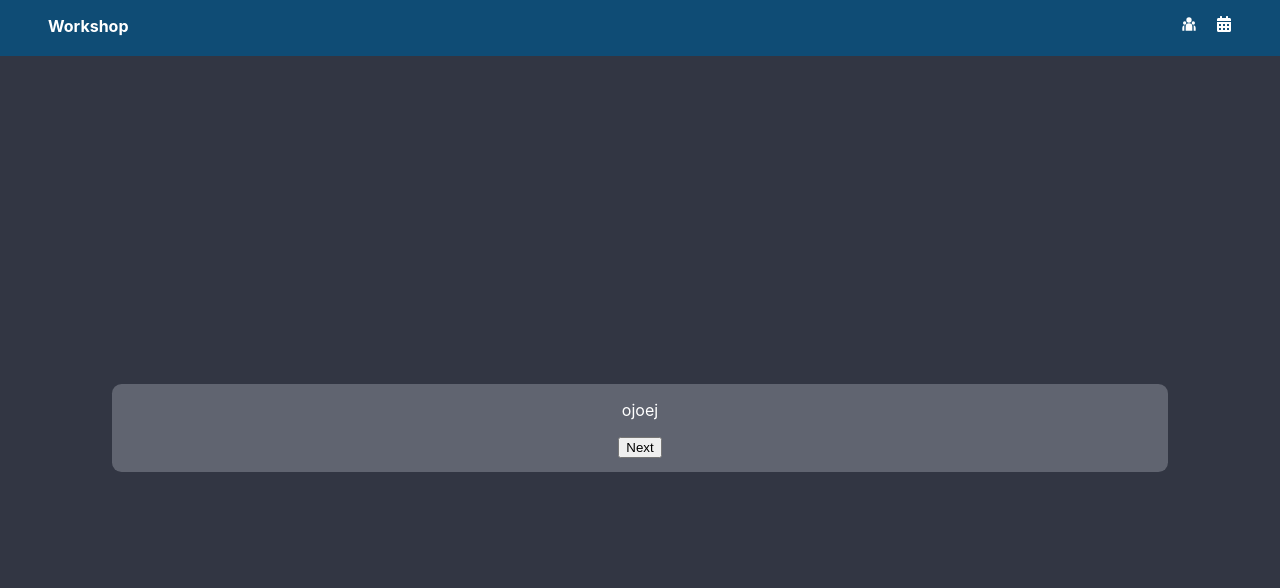
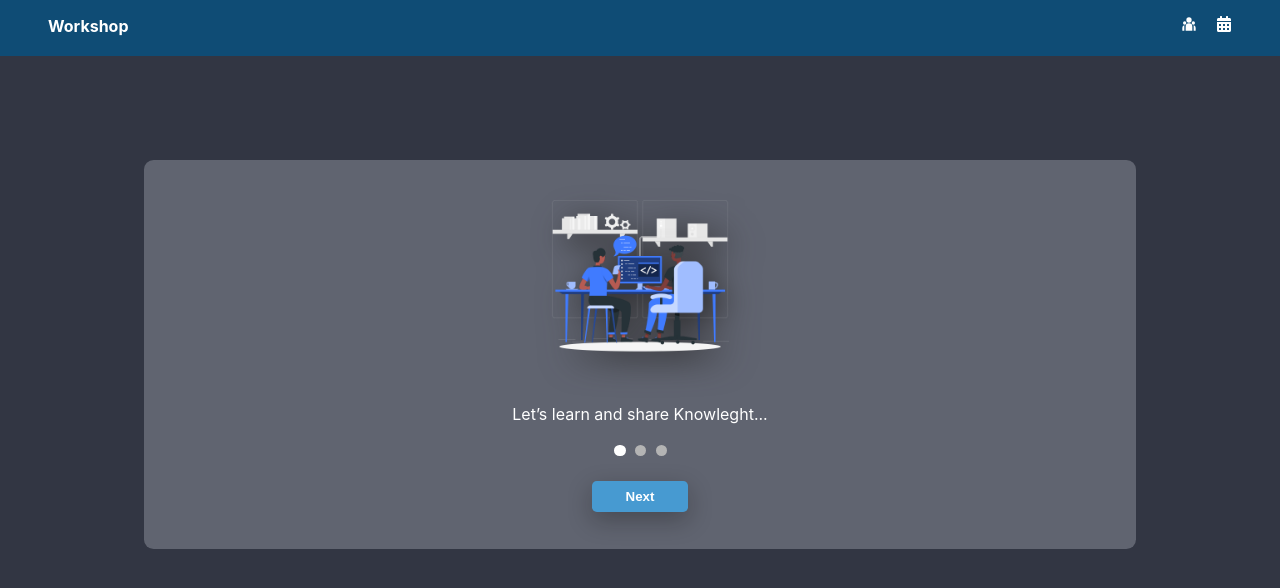
Before and after one commit to robertocarlosmedina/workshop, a React (Create React App) app: page / in a window 1280 px wide. Shown: the top 588 px of the page. Built offline with nearby package versions, Linux system fonts and the light colour scheme.

Commit message:
Coding the frontpage

```diff
--- a/src/components/uicards/cards.css
+++ b/src/components/uicards/cards.css
@@ -10,9 +10,9 @@
 .ui_display_card {
   background-color: var(--card-background-color-1);
   width: 80%;
-  height: 3.5rem;
+  max-width: 60rem;
   position: relative;
-  margin: 30% auto;
+  margin: min(10rem, 28vh) auto;
   padding: 1rem;
   border-radius: var(--card-border-radius);
   text-align: center;
--- a/src/components/userInterface/frontPage.js
+++ b/src/components/userInterface/frontPage.js
@@ -1,21 +1,39 @@
 import { useState, React } from "react";
+
 import UICards from "../uicards/uiCards";
 import AppHeader from "../headers/appHeader";
-import ControlerButtons from "./infoDisplay/controlerButtons";
+import ControllerButtons from "./infoDisplay/controllerButtons";
+import PositionController from "./infoDisplay/positionController";
+import pair_programming from "../../assets/ilustrations/pair_programming.png";
 
 function FrontPage() {
   const [positionIndex, setPositionIndex] = useState(0);
-  const carroselPartes = [];
+  const carroselPartes = [
+    {
+      name: "introduction",
+      text: "blablabla",
+      ilustration_url: "",
+    },
+  ];
 
   return (
     <main>
-      <UICards card_name="header_card">
+      <UICards card_name='header_card'>
         <AppHeader />
       </UICards>
-      <UICards card_name="ui_display_card">
-        ojoej
+      <UICards card_name='ui_display_card'>
+        <img
+          className='ilustration'
+          src={pair_programming}
+          alt='Pair programming ilustration'
+        />
+        <p>Let’s learn and share Knowleght...</p>
+        <PositionController
+          current_index={positionIndex}
+          setPositionIndex={setPositionIndex}
+        />
         <p></p>
-        <ControlerButtons
+        <ControllerButtons
           current_index={positionIndex}
           setPositionIndex={setPositionIndex}
         />
--- a/src/components/userInterface/infoDisplay/controlerButtons.js
+++ /dev/null
@@ -1,40 +0,0 @@
-import React from "react";
-
-import "./controlerButtons.css";
-
-function ControlerButtons(props) {
-  switch (props.current_index) {
-    case 0:
-      return <button>Next</button>;
-      break;
-    case 1:
-      return (
-        <ul className="controler-buttons">
-          <li>
-            <button>Back</button>
-          </li>
-          <li>
-            <button>Next</button>
-          </li>
-        </ul>
-      );
-      break;
-    case 2:
-      return (
-        <ul className="controler-buttons">
-          <li>
-            <button>Back</button>
-          </li>
-          <li>
-            <button>Next</button>
-          </li>
-        </ul>
-      );
-      break;
-    default:
-      props.setPositionIndex(0);
-      return <button>Next</button>;
-  }
-}
-
-export default ControlerButtons;
--- a/src/components/userInterface/infoDisplay/controlerButtons.css
+++ b/src/components/userInterface/infoDisplay/controllerButtons.css
@@ -1,3 +1,8 @@
+.ilustration{
+  width: min(13rem, 50%);
+  filter:drop-shadow(.5rem .5rem 1rem rgb(43, 42, 43));
+}
+
 .controler-buttons {
   position: relative;
   margin-left: -4rem;
@@ -6,6 +11,10 @@
   position: relative;
   list-style: none;
   display: inline-block;
-  margin: 0 auto;
+  margin: .3rem auto;
   margin-left: 1.5rem;
 }
+
+.controler-button{
+  width: 6rem;
+}
--- /dev/null
+++ b/src/components/userInterface/infoDisplay/controllerButtons.js
@@ -0,0 +1,72 @@
+import React from "react";
+
+import "./controllerButtons.css";
+
+function ControlerButtons(props) {
+  switch (props.current_index) {
+    case 0:
+      return (
+        <ul className='controler-buttons'>
+          <li>
+            <button
+              onClick={() => {
+                props.setPositionIndex(props.current_index + 1);
+              }}
+              className='secundary-button controler-button  button'>
+              Next
+            </button>
+          </li>
+        </ul>
+      );
+      break;
+    case 1:
+      return (
+        <ul className='controler-buttons'>
+          <li>
+            <button
+              onClick={() => {
+                props.setPositionIndex(props.current_index - 1);
+              }}
+              className='secundary-button controler-button button'>
+              Back
+            </button>
+          </li>
+          <li>
+            <button
+              onClick={() => {
+                props.setPositionIndex(props.current_index + 1);
+              }}
+              className='secundary-button controler-button button'>
+              Next
+            </button>
+          </li>
+        </ul>
+      );
+      break;
+    case 2:
+      return (
+        <ul className='controler-buttons'>
+          <li>
+            <button
+              onClick={() => {
+                props.setPositionIndex(props.current_index - 1);
+              }}
+              className='secundary-button controler-button button'>
+              Back
+            </button>
+          </li>
+          <li>
+            <button className='primary-button controler-button button'>
+              Register
+            </button>
+          </li>
+        </ul>
+      );
+      break;
+    default:
+      props.setPositionIndex(0);
+      return <button>Next</button>;
+  }
+}
+
+export default ControlerButtons;
--- /dev/null
+++ b/src/components/userInterface/infoDisplay/positionController.css
@@ -0,0 +1,17 @@
+.carrossel-position-controler {
+  margin-left: -3rem;
+}
+
+.positional-circle {
+  width: max(.4rem, .7rem);
+  height: max(.4rem, .7rem);
+  border-radius: 50%;
+  background-color: var(--secundary-text-color);
+  list-style: none;
+  display: inline-block;
+  margin-left: 0.6rem;
+}
+
+#active {
+  background-color: var(--primary-text-color);
+}
--- /dev/null
+++ b/src/components/userInterface/infoDisplay/positionController.js
@@ -0,0 +1,30 @@
+import React from "react";
+
+import "./positionController.css";
+
+function PositionController(props) {
+  return (
+    <ul className='carrossel-position-controler'>
+      <li
+        onClick={() => {
+          props.setPositionIndex(0);
+        }}
+        className='positional-circle'
+        id={props.current_index === 0 ? "active" : ""}></li>
+      <li
+        onClick={() => {
+          props.setPositionIndex(1);
+        }}
+        className='positional-circle'
+        id={props.current_index === 1 ? "active" : ""}></li>
+      <li
+        onClick={() => {
+          props.setPositionIndex(2);
+        }}
+        className='positional-circle'
+        id={props.current_index === 2 ? "active" : ""}></li>
+    </ul>
+  );
+}
+
+export default PositionController;
--- a/src/index.css
+++ b/src/index.css
@@ -1,29 +1,69 @@
-:root{
-  --background-color:#323643;
-  --primary-text-color:#FFFFFF;
-  --secundary-text-color:#B4B4B4;
-  --card-background-color-1:#606470;
-  --card-background-color-2:#494C54;
-  --primary-button-background-color:#0066FF;
-  --second-button-background-color:#3282B8;
-  --input-box-background-color:#A4A4A4;
-  --header-background-color:#0F4C75;
-  --card-border-radius:.6rem;
-  --button-border-radius:.3rem;
+:root {
+  --background-color: #323643;
+  --primary-text-color: #ffffff;
+  --secundary-text-color: #b4b4b4;
+  --card-background-color-1: #606470;
+  --card-background-color-2: #494c54;
+  --primary-button-background-color: #0066ff;
+  --primary-button-background-hover-color: #0246ac;
+  --secondary-button-background-color: #479ad1;
+  --secondary-button-background-hover-color: #3b7196;
+  --input-box-background-color: #a4a4a4;
+  --header-background-color: #0f4c75;
+  --card-border-radius: 0.6rem;
+  --button-border-radius: 0.3rem;
 }
 
 body {
   margin: 0;
-  font-family: -apple-system, BlinkMacSystemFont, 'Segoe UI', 'Roboto', 'Oxygen',
-    'Ubuntu', 'Cantarell', 'Fira Sans', 'Droid Sans', 'Helvetica Neue',
+  font-family: -apple-system, BlinkMacSystemFont, "Segoe UI", "Roboto", "Oxygen",
+    "Ubuntu", "Cantarell", "Fira Sans", "Droid Sans", "Helvetica Neue",
     sans-serif;
   -webkit-font-smoothing: antialiased;
   -moz-osx-font-smoothing: grayscale;
   color: var(--primary-text-color);
   background-color: var(--background-color);
+  width: 100%;
+  height: 100vh;
+  overflow: hidden;
 }
 
 code {
-  font-family: source-code-pro, Menlo, Monaco, Consolas, 'Courier New',
+  font-family: source-code-pro, Menlo, Monaco, Consolas, "Courier New",
     monospace;
 }
+
+.button {
+  padding: 0.5rem 0rem 0.5rem 0rem;
+  text-align: center;
+  border-radius: var(--button-border-radius);
+  border: none;
+  color: var(--primary-text-color);
+  font-weight: bold;
+  box-shadow: rgba(12, 12, 12, 0.3) 0px 8px 24px;
+  transition: transform 0.2s ease-in-out;
+  transition: background-color 0.3s ease-in-out;
+}
+
+.button:hover {
+  transform: scale(1.05);
+  cursor: pointer;
+}
+
+.secundary-button {
+  width: 10rem;
+  background-color: var(--secondary-button-background-color);
+}
+
+.secundary-button:hover {
+  background-color: var(--secondary-button-background-hover-color);
+}
+
+.primary-button {
+  width: 10rem;
+  background-color: var(--primary-button-background-color);
+}
+
+.primary-button:hover {
+  background-color: var(--primary-button-background-hover-color);
+}
```
Also changed, not shown: src/components/userInterface/infoDisplay/positionControler.js (deleted, +0 -11 lines), src/assets/ilustrations/pair_programming.png (added).
